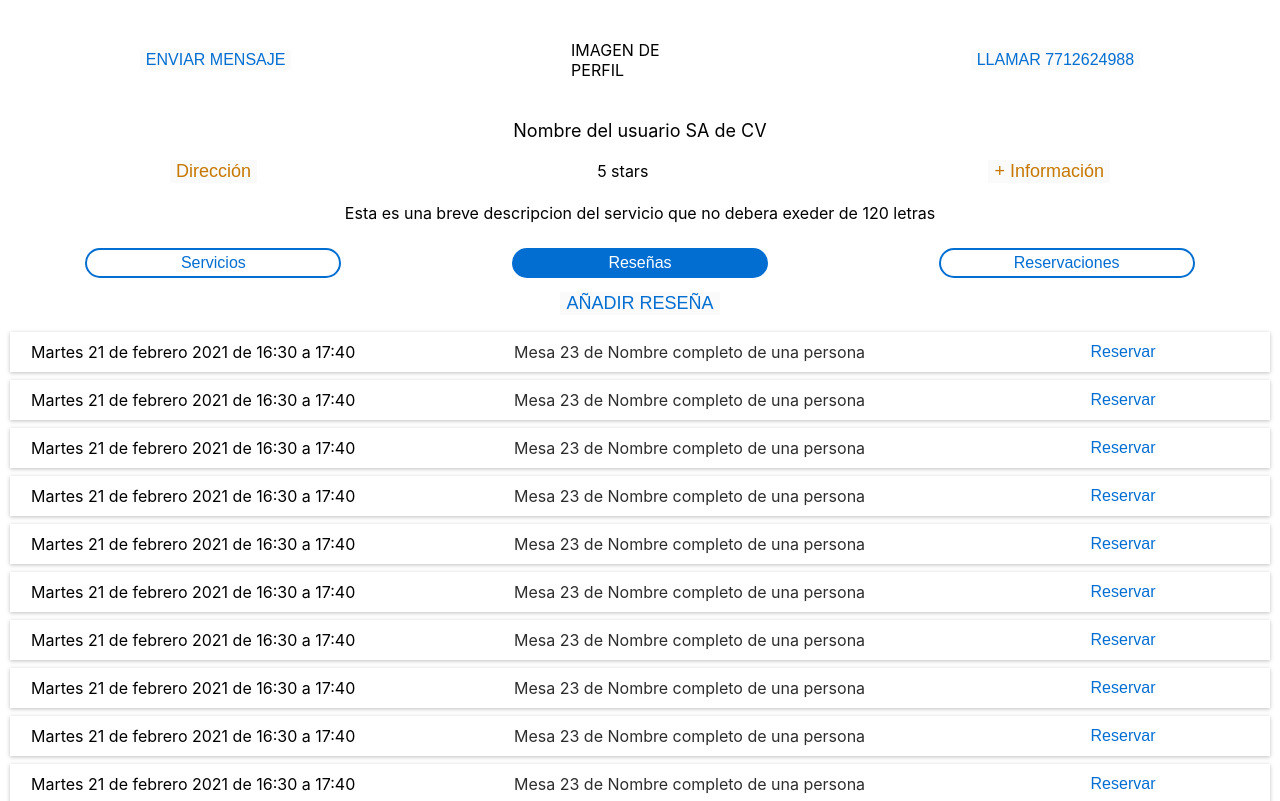
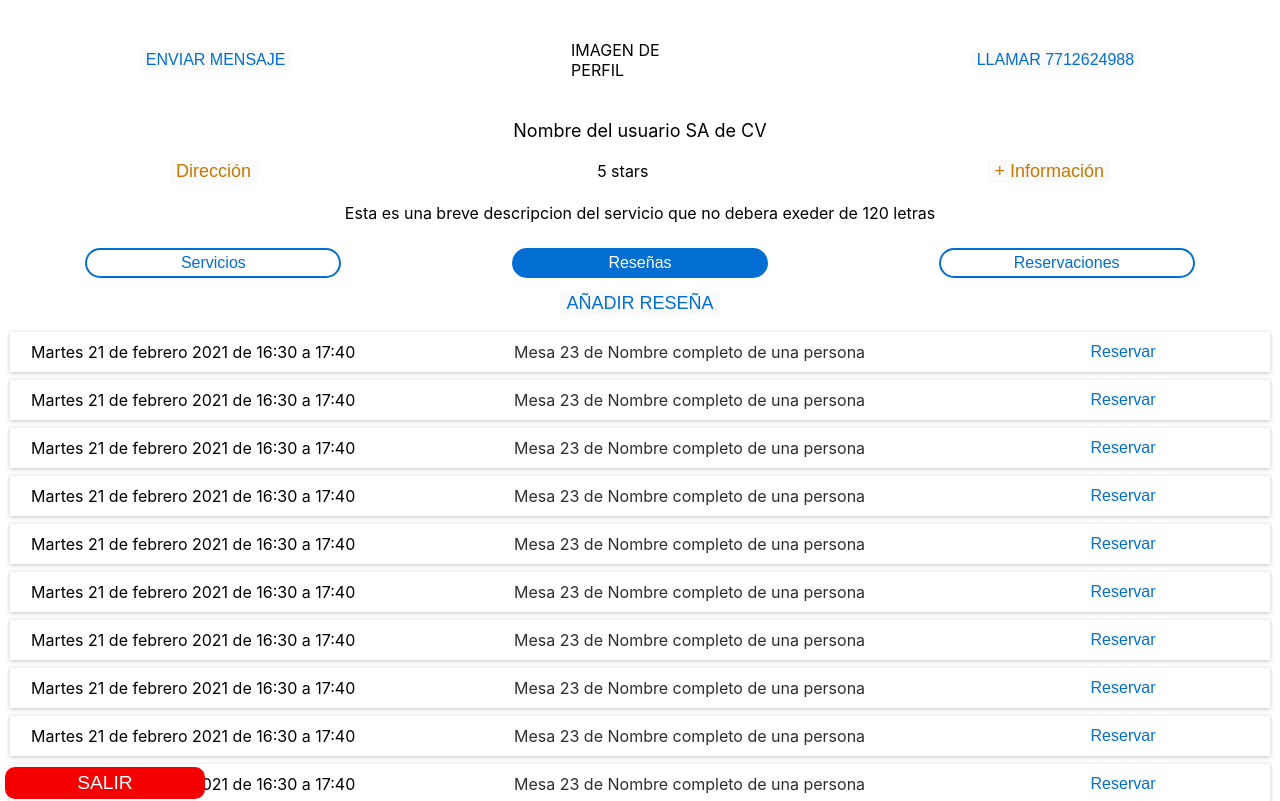
Before and after one commit to moctezumadaniel/tuservicio, a Next.js app: page /Customer_profile_template in a window 1280 px wide. Shown: the top 801 px of the page. Built offline with nearby package versions, Linux system fonts and the light colour scheme.

Commit message:
close profile button added without logic

```diff
--- /dev/null
+++ b/pages/Customer_profile_template/CloseButton.js
@@ -0,0 +1,13 @@
+import styles from '../../styles/CustomerProfileTemplate.module.css'
+function CloseButton (){
+    const buttonDescription = "SALIR"
+      return(
+          <div>
+              <button className={styles.CloseButton}>
+                  {buttonDescription}
+              </button>
+          </div>
+      )
+}
+
+export default CloseButton
--- a/pages/Customer_profile_template/index.js
+++ b/pages/Customer_profile_template/index.js
@@ -4,6 +4,7 @@ import TabButtons from './TabButtons'
 import ServicesTab from './ServicesTab'
 import ReviewsTab from './ReviewsTab'
 import BookingTab from './BookingTab'
+import CloseButton from './CloseButton'
 function CustomerProfileTemplate (){
     return(
         <div>
@@ -13,6 +14,7 @@ function CustomerProfileTemplate (){
             {/*<ServicesTab/>*/}
             {/*<ReviewsTab/>*/}
             <BookingTab/>
+            <CloseButton/>
 
         </div>
     )
--- a/styles/CustomerProfileTemplate.module.css
+++ b/styles/CustomerProfileTemplate.module.css
@@ -217,3 +217,20 @@
     border: none;
     background-color: white;
 }
+
+/*BUTTON TO CLOSE PROFILE*/
+
+.CloseButton{
+    border-radius: 10px;
+    outline: none;
+    border: none;
+    font-size: larger;
+    position: fixed;
+    bottom: 0;
+    margin-bottom: 1px;
+    margin-left: 5px;
+    background-color: #F40000;
+    color: white;
+    width: 200px;
+    padding:5px;
+}
```
